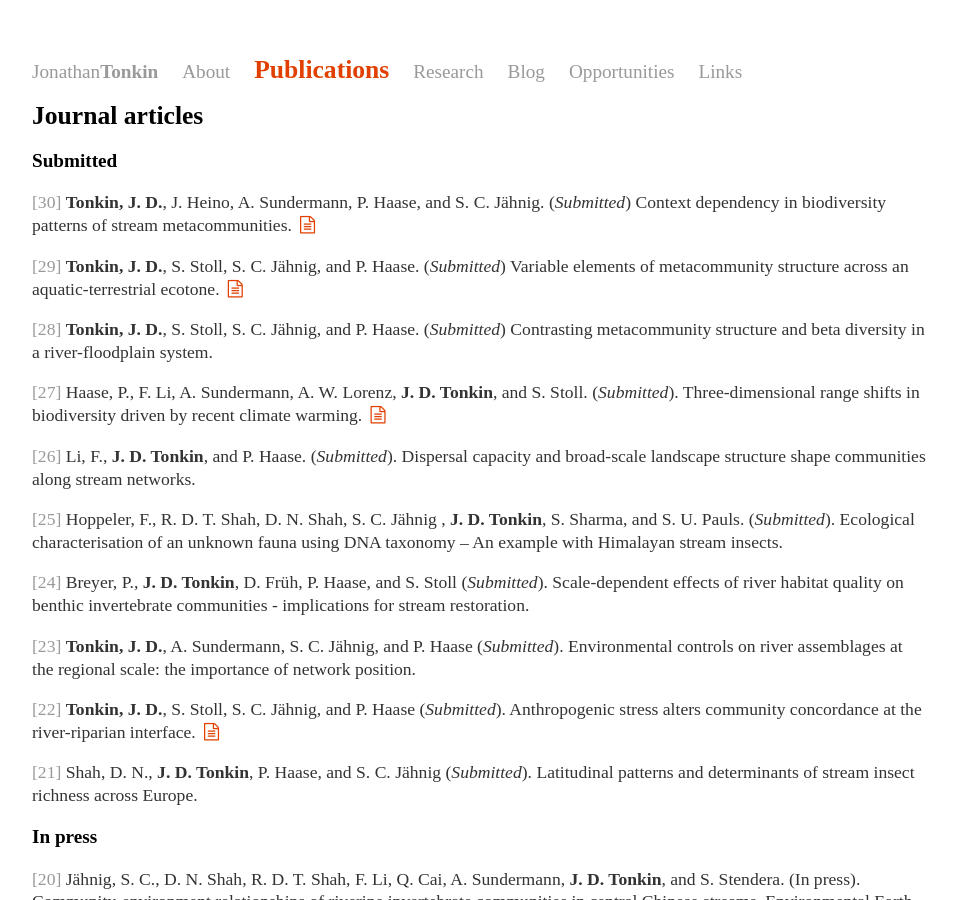
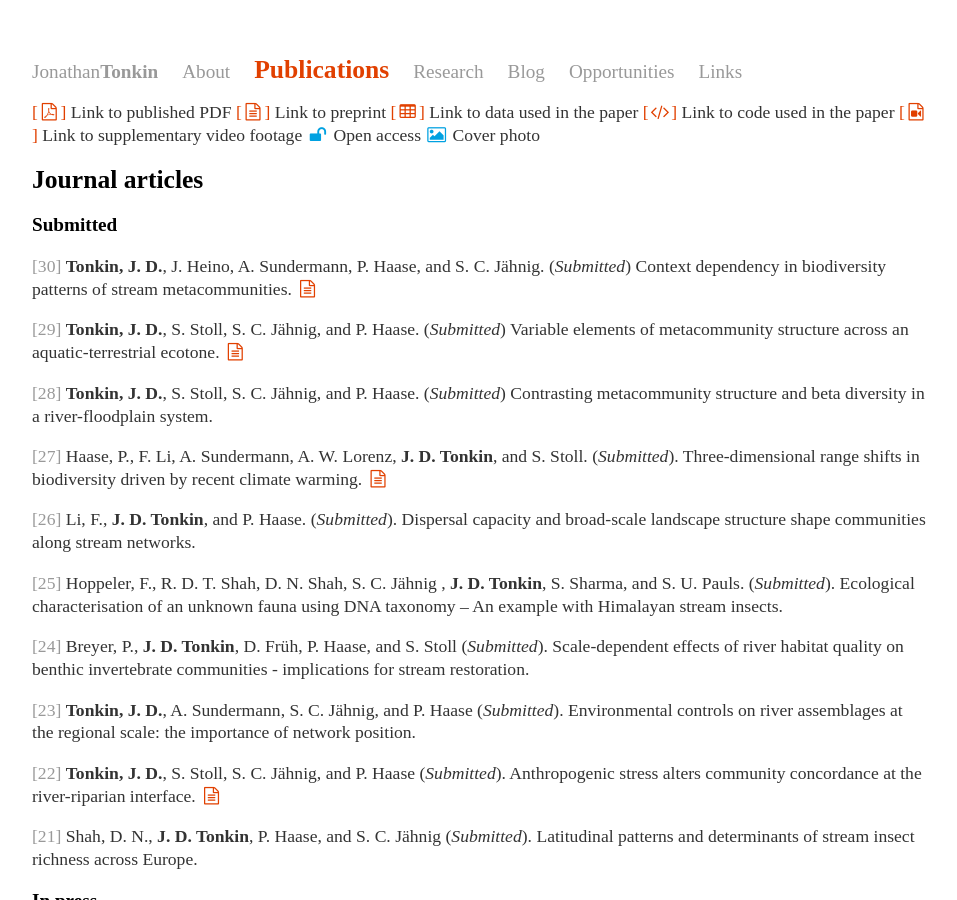
Before and after one commit to jdtonkin/jdtonkin.github.io, a Jekyll site: the page built from Publications/index.md, in a window 1280 px wide and 900 px high. Shown: the whole window, without its empty margins (160-1117 px from the left). Built offline with Jekyll 4.4.1, drawn with Linux system fonts in a browser that asks for light colours; nearby versions of some CDN libraries; some web fonts are replaced.

Commit message:
Update index.md

```diff
--- a/Publications/index.md
+++ b/Publications/index.md
@@ -13,6 +13,7 @@ title: Publications
 
 [<i class="fa fa-fw fa-file"></i>]()
 [<i class="fa fa-fw fa-file-o"></i>]()
+[<i class="fa fa-fw fa-file-video-o"></i>]()
 [<i class="fa fa-fw fa-file-text"></i>]()
 [<i class="fa fa-fw fa-file-text-o"></i>]
 [<i class="fa fa-fw fa-file-code-o"></i>]
@@ -27,9 +28,13 @@ title: Publications
 <a href="http://dx.doi.org/" target="_blank"></a>
 -->
 
-
-
-
+<span style="color:#e14000">[<i class="fa fa-fw fa-file-pdf-o"></i>]</span> Link to published PDF
+<span style="color:#e14000">[<i class="fa fa-fw fa-file-text-o"></i>]</span> Link to preprint
+<span style="color:#e14000">[<i class="fa fa-fw fa-table"></i>]</span> Link to data used in the paper
+<span style="color:#e14000">[<i class="fa fa-fw fa-code"></i>]</span> Link to code used in the paper
+<span style="color:#e14000">[<i class="fa fa-fw fa-file-video-o"></i>]</span> Link to supplementary video footage
+<span style="color:#00a1e1"><i class="fa fa-fw fa-unlock"></i></span> Open access
+<span style="color:#00a1e1"><i class="fa fa-fw fa-photo"></i></span> Cover photo
 
 
 #Journal articles
```
